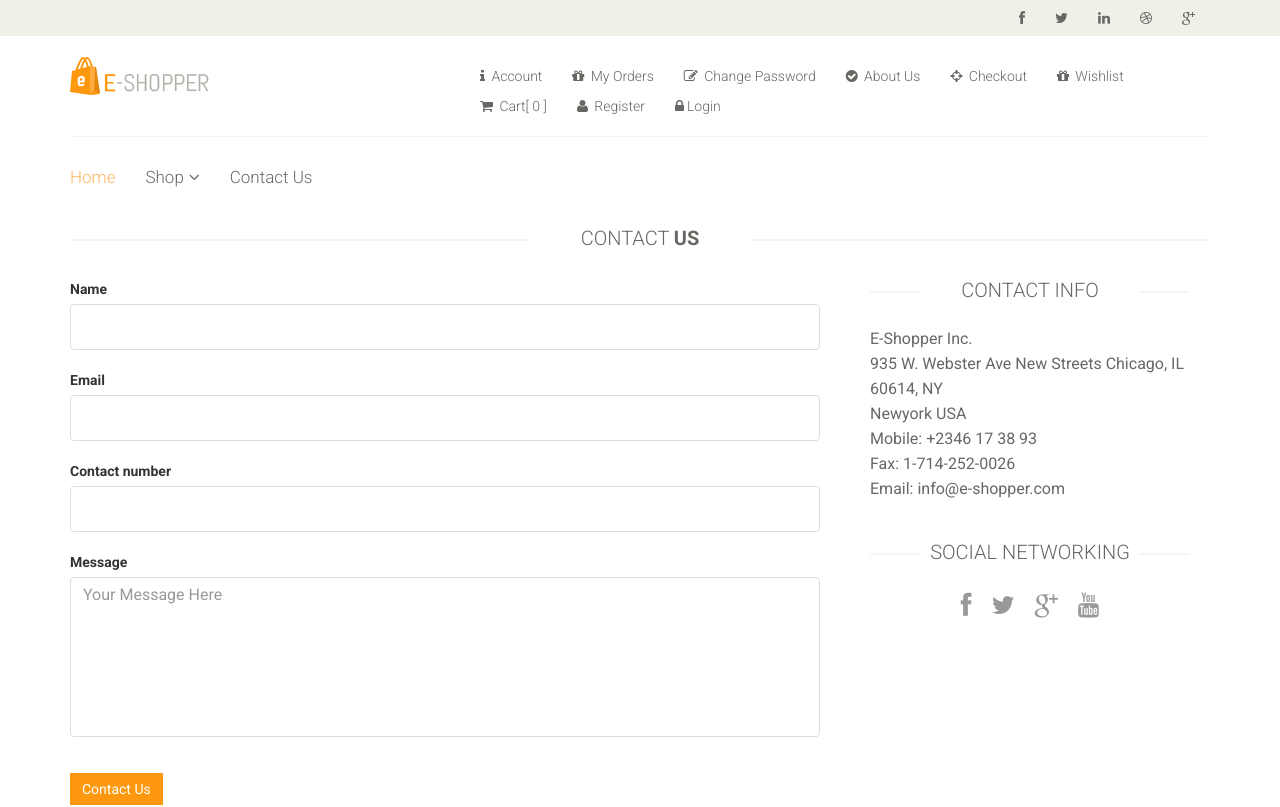
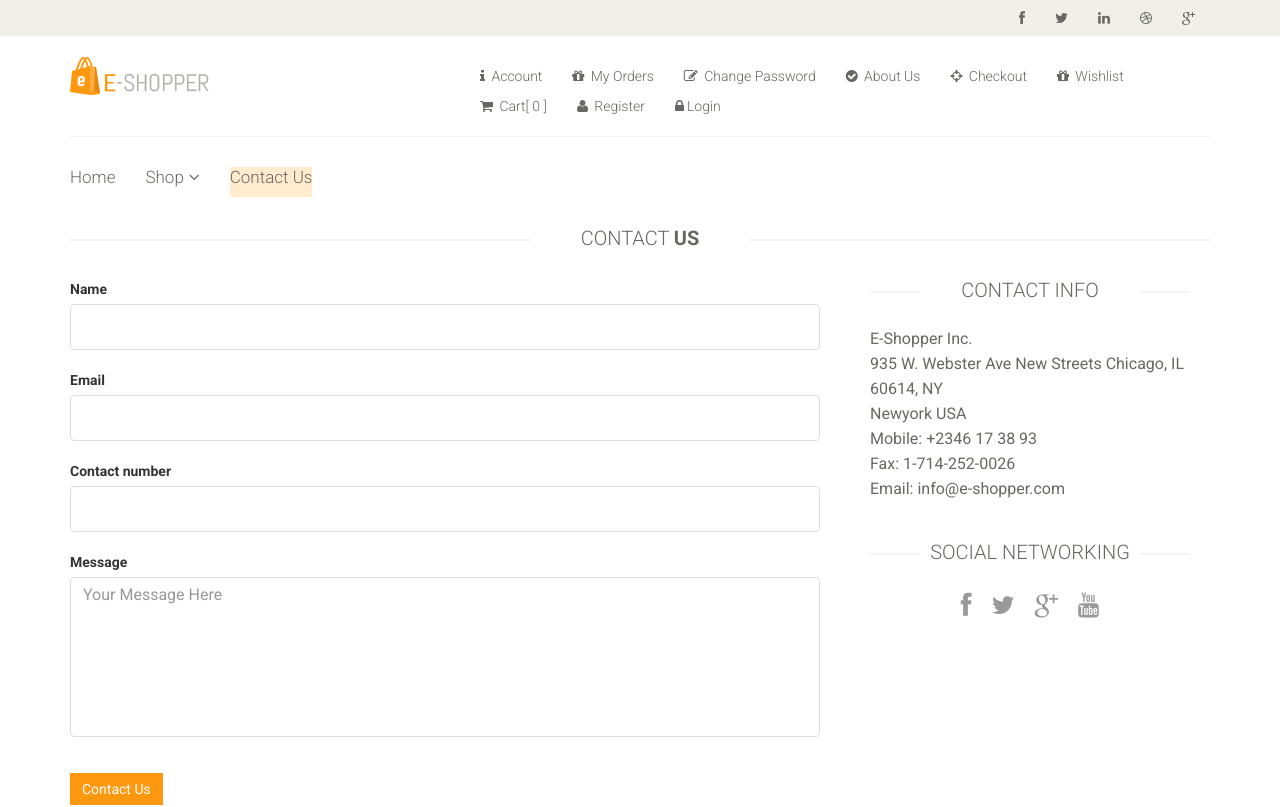
Before and after one commit to prakashjay13/Ecomm-Vue, a Vue app: page /#/contact in a window 1280 px wide. Shown: the top 807 px of the page. Built offline with nearby package versions, Linux system fonts and the light colour scheme; what vue-sweetalert2 would draw is missing.

Commit message:
EcommVue

```diff
--- a/src/components/Contact.vue
+++ b/src/components/Contact.vue
@@ -88,7 +88,7 @@
                   v-model="user.message"
                   name="message"
                   id="message"
-                  rows="8"
+                  maxlength="2000"
                   class="form-control"
                   placeholder="Your Message Here"
                   :class="{
@@ -106,7 +106,7 @@
                     >Message length should be atleast 10
                   </span>
                   <span v-if="!$v.user.message.maxLength"
-                    >Message length should not be greater than 255
+                    >Message length should not be greater than 2000
                   </span>
                 </div>
               </div>
@@ -187,7 +187,7 @@ export default {
       message: {
         required,
         minLength: minLength(10),
-        maxLength: maxLength(255),
+        maxLength: maxLength(2000),
       },
     },
   },
--- a/src/components/Header.vue
+++ b/src/components/Header.vue
@@ -132,7 +132,9 @@
             </div>
             <div class="mainmenu pull-left">
               <ul class="nav navbar-nav collapse navbar-collapse">
-                <li><router-link to="/" class="active">Home</router-link></li>
+                <li>
+                  <router-link to="/" exact>Home</router-link>
+                </li>
                 <li class="dropdown">
                   <a href="#">Shop<i class="fa fa-angle-down"></i></a>
                   <ul role="menu" class="sub-menu">
@@ -148,7 +150,7 @@
                 </li>
 
                 <li>
-                  <router-link to="/contact">Contact Us </router-link>
+                  <router-link to="/contact" exact>Contact Us </router-link>
                 </li>
               </ul>
             </div>
@@ -183,4 +185,8 @@ export default {
 </script>
 
 <style>
+.router-link-active {
+  color: black;
+  background: blanchedalmond;
+}
 </style>
```
